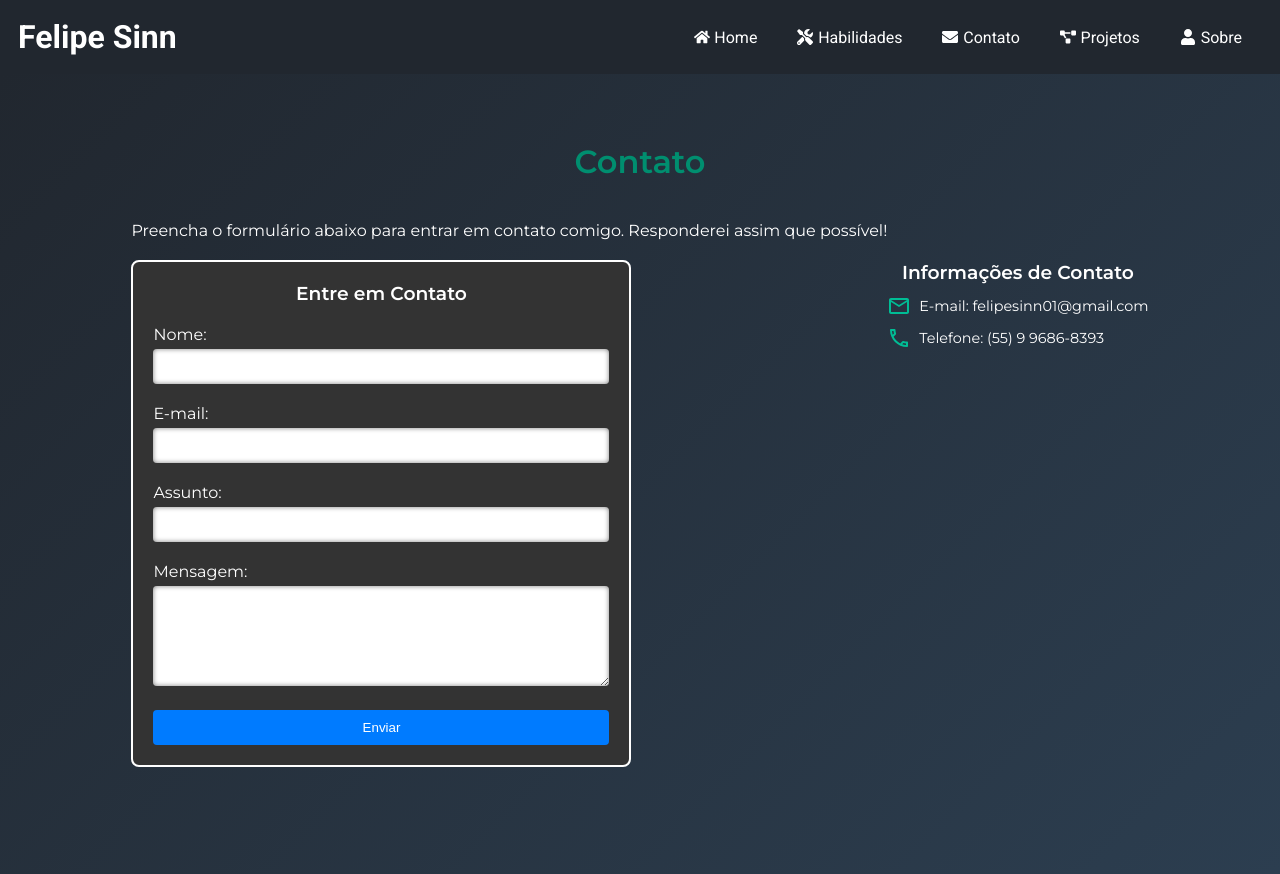
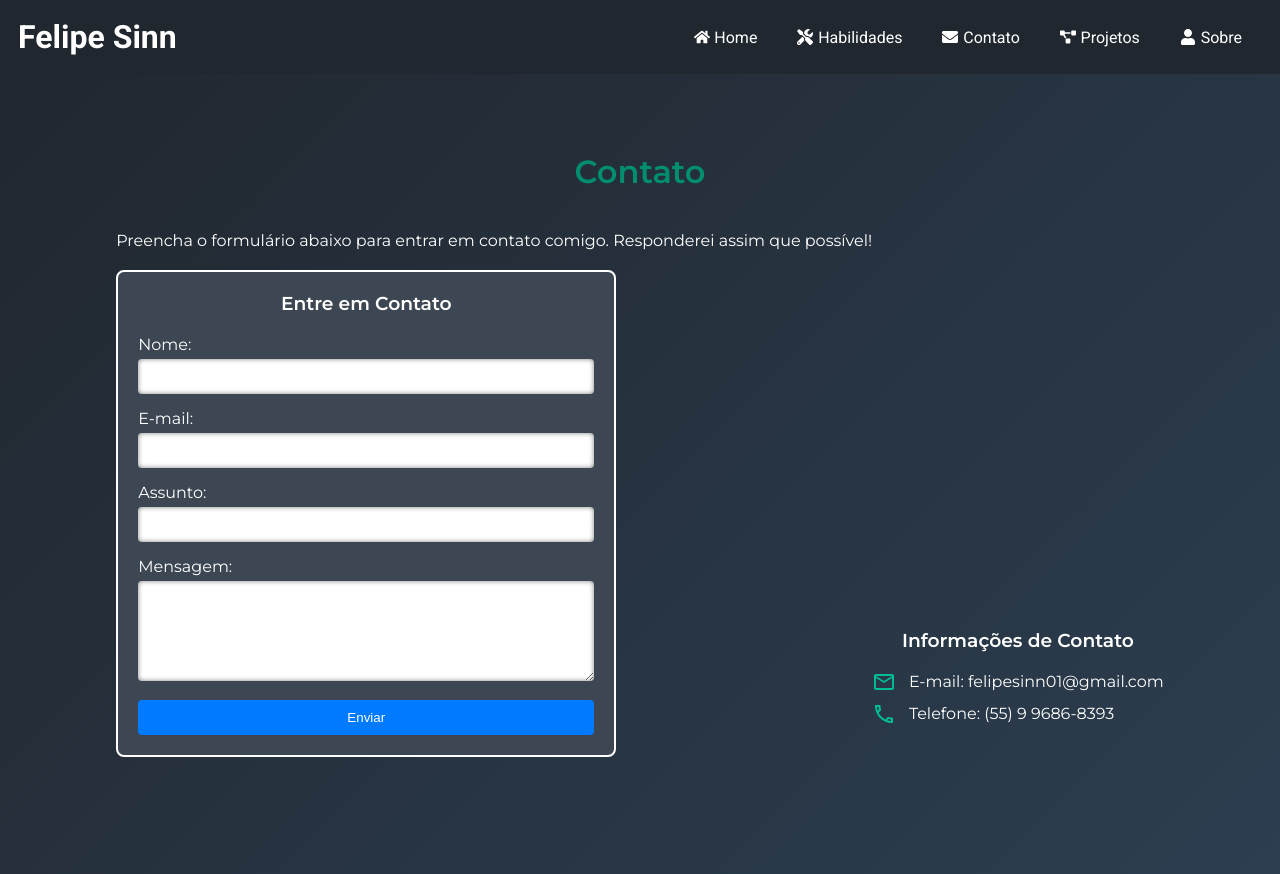
Before and after one commit to felipesinn/portifolio_felipe_react, a React (Vite) app: page /contato in a window 1280 px wide. Built offline with nearby package versions, Linux system fonts and the light colour scheme.

Commit message:
refatorando

```diff
--- a/package.json
+++ b/package.json
@@ -21,6 +21,8 @@
     "react-icons": "^5.2.1",
     "react-redux": "^9.1.2",
     "react-router-dom": "^6.23.0",
+    "react-slick": "^0.30.2",
+    "slick-carousel": "^1.8.1",
     "styled-components": "^6.1.11"
   },
   "devDependencies": {
--- a/src/components/about/AboutStyles.ts
+++ b/src/components/about/AboutStyles.ts
@@ -6,7 +6,7 @@ export const AboutContent = styled.div`
   align-items: center;
   justify-content: space-between; /* Alinha os itens nas extremidades */
   padding: 20px;
-  background: linear-gradient(135deg, #eaeaea, #f4f4f4); /* Gradiente leve */
+
   border-radius: 12px; /* Bordas arredondadas */
   box-shadow: 0 8px 20px rgba(0,0,0,0.2); /* Sombra suave */
   transition: transform 0.3s ease; /* Transição suave ao passar o mouse */
@@ -25,11 +25,12 @@ export const ProfileImage = styled.div`
   flex: 1; /* Ocupa um espaço igual */
 
   .profile-image {
-    width: 160px; /* Ajuste conforme necessário */
-    height: 160px; /* Mantém a altura igual à largura para ser redonda */
+    width: 260px; /* Ajuste conforme necessário */
+    height: 260px; /* Mantém a altura igual à largura para ser redonda */
     border-radius: 50%; /* Torna a imagem redonda */
-    margin-bottom: 20px; /* Espaçamento entre a imagem e o texto */
-    box-shadow: 0 4px 15px rgba(0,0,0,0.3); /* Sombra na imagem */
+    margin-bottom: 20px;
+    border: 2px solid #008e6f;
+    box-shadow: 0 4px 15px rgba(0,0,0,0.8); /* Sombra na imagem */
     transition: transform 0.3s ease;
 
     &:hover {
--- a/src/components/contact/ContactStyles.ts
+++ b/src/components/contact/ContactStyles.ts
@@ -16,7 +16,7 @@ export const ContactContainer = styled.div`
 export const ContactForm = styled.form`
   display: flex;
   flex-direction: column; /* Alinha os campos em coluna */
-  background-color: #333; /* Cor de fundo do formulário */
+  background-color: #3c4753; /* Cor de fundo do formulário */
   border: 2px solid white;
   padding: 20px; /* Espaçamento interno */
   border-radius: 8px; /* Bordas arredondadas */
@@ -31,7 +31,7 @@ export const ContactForm = styled.form`
 `;
 
 export const FormField = styled.div`
-  margin-bottom: 20px; /* Aumenta o espaçamento entre os campos */
+  margin-bottom: 15px; /* Aumenta o espaçamento entre os campos */
 
   label {
     margin-bottom: 5px; /* Espaçamento abaixo do rótulo */
@@ -86,24 +86,24 @@ export const SuccessMessage = styled.p`
 `;
 
 export const ContactInfo = styled.div`
-   margin-top:40px; /* Aumenta a margem superior para mais espaço acima das informações de contato */
+   margin-top:38%;
    margin-left:auto;
    margin-right:auto;
    color:white; /* Cor do texto */
 
    h3 {
-     margin-bottom:10px; /* Espaçamento abaixo do título */
+     margin-bottom:18px; /* Espaçamento abaixo do título */
      text-align:center;
    }
 
    p {
      margin:.5rem auto; /* Espaçamento entre os parágrafos e centraliza o texto */
-     font-size:.9rem;
+     font-size: 1rem;
      display:flex;
      align-items:center;
 
      svg {
-       margin-right:.5rem; /* Espaçamento entre ícone e texto */
+       margin-right:.8rem; /* Espaçamento entre ícone e texto */
        color:#00bd95;
      }
    }
--- a/src/components/home/styles.ts
+++ b/src/components/home/styles.ts
@@ -144,7 +144,7 @@ width:100%; /* Define a largura total */
 max-width:680px; /* Ajuste o valor conforme necessário para a largura desejada */
 padding:20px;
 border:2px solid white;
-background-color :rgba(255,255,255,0.1); /* Fundo sutil */
+background-color : #21272F; /* Fundo sutil */
 border-radius :8px;
 
 h2 {
@@ -167,7 +167,7 @@ h2 {
 `;
 
 export const ProjectItem = styled.div`
-background-color :rgba(255,255,255,0.2); /* Fundo dos itens */
+background-color : #3c4753; /* Fundo dos itens */
 border :2px solid white;
 margin-bottom :15px; /* Espaçamento entre os itens */
 padding :18px ; /* Espaçamento interno */
--- a/src/components/skills/SkillsPageStyles.ts
+++ b/src/components/skills/SkillsPageStyles.ts
@@ -28,14 +28,14 @@ export const SkillsList = styled.ul`
 `;
 
 export const SkillItem = styled.li`
-  background-color: #333; /* Cor de fundo dos itens */
+  background-color: #3c4753; /* Cor de fundo dos itens */
   color: white; /* Cor do texto */
   padding: 15px; /* Espaçamento interno */
   border-radius: 8px; /* Bordas arredondadas */
   text-align: center; /* Centraliza o texto */
 
   &:hover {
-    background-color: #444; /* Cor ao passar o mouse */
+    background-color: #008e6f; /* Cor ao passar o mouse */
     transition: background-color 0.3s ease, transform 0.2s ease; /* Transição suave */
     transform: scale(1.05); /* Aumenta levemente ao passar o mouse */
   }
```
Also changed, not shown: 1 other file (tests, documents, lock files or other folders).
